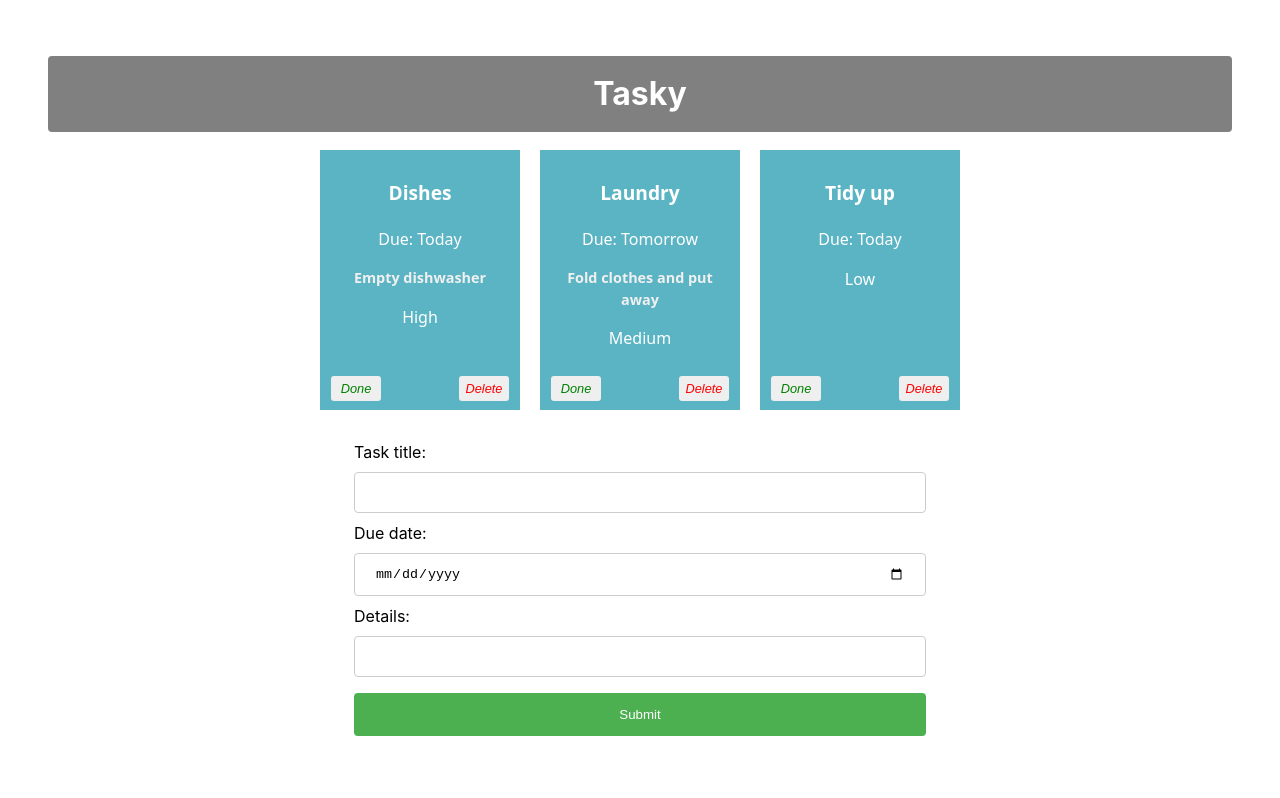
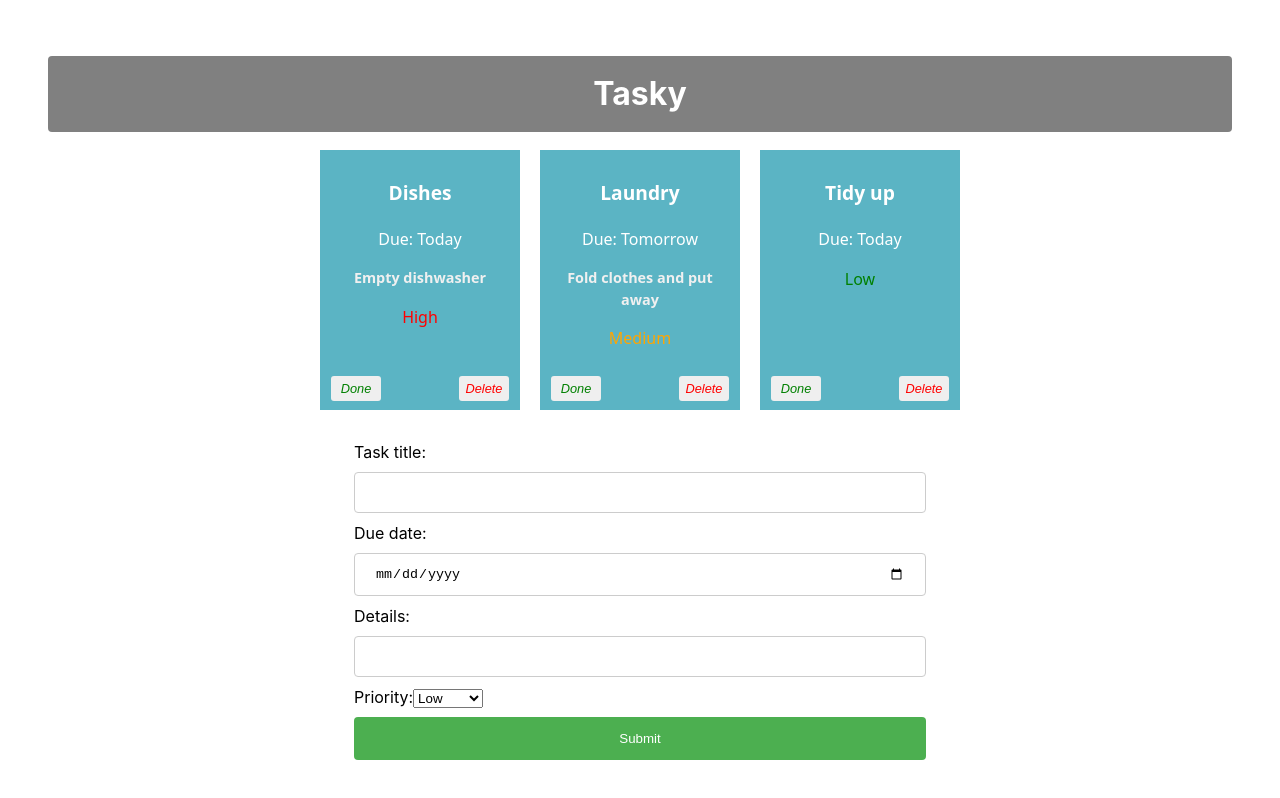
Before and after one commit to CallumMcStay/react-basics-labs, a React (Vite) app in the folder tasky/: page / in a window 1280 px wide. Shown: the top 798 px of the page. Built offline with nearby package versions, Linux system fonts and the light colour scheme.

Commit message:
Tasky Lab 2a - Exercises done

```diff
--- a/tasky/src/App.jsx
+++ b/tasky/src/App.jsx
@@ -31,6 +31,7 @@
     title: "",
     description: "",
     deadline: "",
+    priority: "low"
     });
 
   const formChangeHandler = (event) => {
@@ -45,6 +46,9 @@
         break;
       case "deadline":
         form.deadline = event.target.value;
+        break;
+      case "priority":
+        form.priority = event.target.value;
         break;
       default:
         break;
--- a/tasky/src/components/Form.jsx
+++ b/tasky/src/components/Form.jsx
@@ -17,6 +17,15 @@
             Details:
             <input type="text" name="description" onChange={(event) => props.change(event)}/>
         </label>
+        <br />
+        <label>
+            Priority:
+            <select name="priority" onChange={(event) => props.change(event)}>
+                <option value="Low">Low</option>
+                <option value="Medium">Medium</option>
+                <option value="High">High</option>
+            </select>
+        </label>
         <input type="submit" value="Submit" />
         </form>
     </div>
--- a/tasky/src/components/Task.jsx
+++ b/tasky/src/components/Task.jsx
@@ -1,4 +1,18 @@
 const Task = (props) => {
+
+
+  const getPriorityColor = (priority) => {
+    switch(priority) {
+      case "Low":
+        return "green";
+      case "Medium":
+        return "orange";
+      case "High":
+        return "red";
+      default:
+        return "black";
+    }
+  }
 
     return (
         <div className="card" style={{backgroundColor: props.done ? 'lightgrey' : '#5bb4c4'}}>
@@ -6,7 +20,7 @@
             <p>Due: {props.deadline}</p>
             <p>{props.children}</p>
             <p className="description">{props.description}</p>
-            <p className="priority">{props.priority}</p>
+            <p className="priority" style={{ color: getPriorityColor(props.priority)}}>{props.priority}</p>
             <button onClick={props.markDone} className='doneButton'>Done</button>
             <button onClick={props.deleteTask} className='deleteButton'>Delete</button>
         </div>
```
